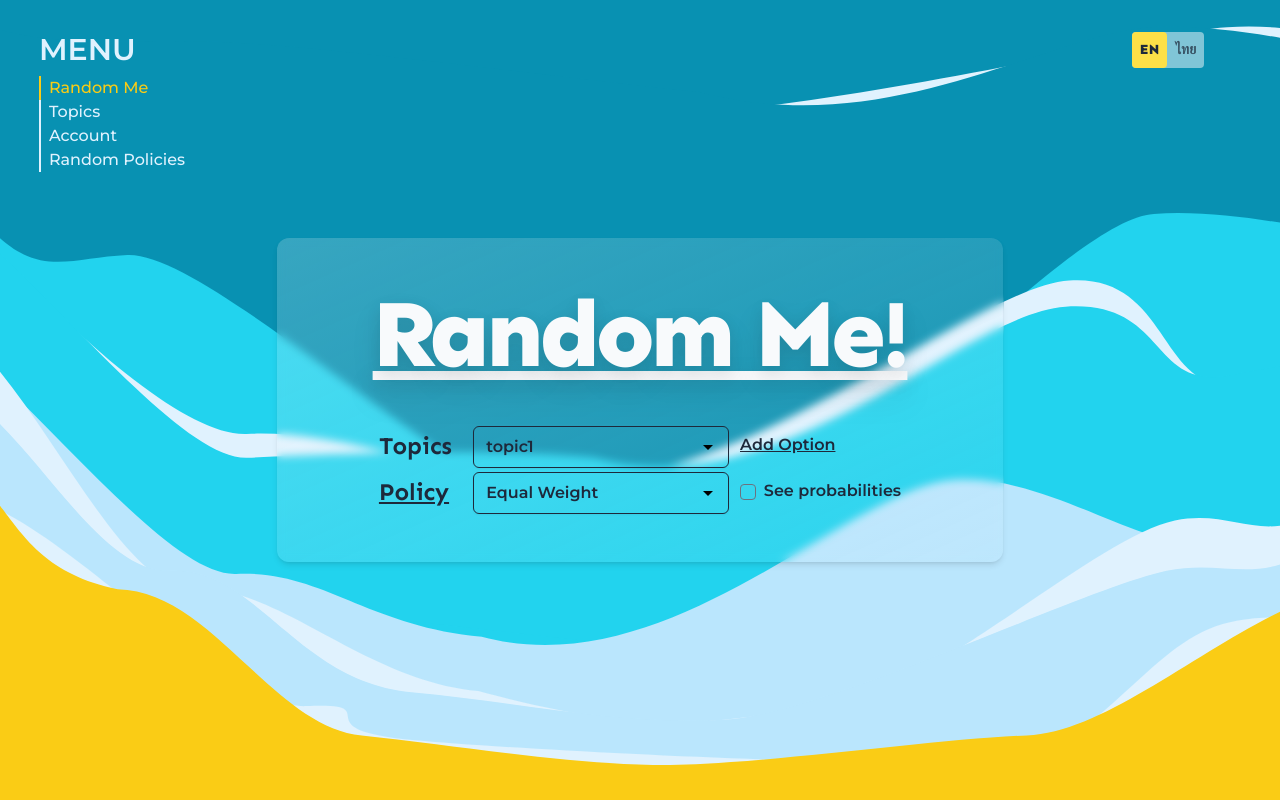
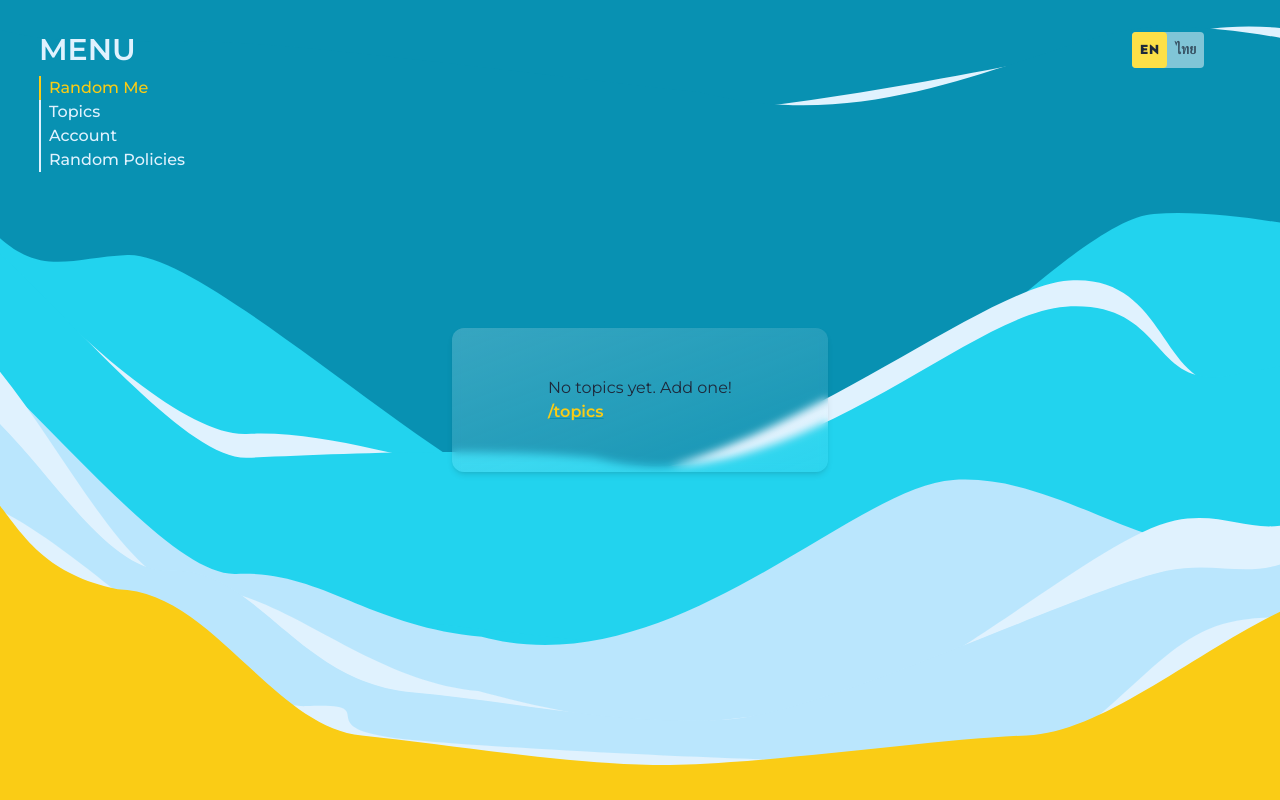
Before and after one commit to Randome-Me/random-me-frontend, a Next.js app: page / in a window 1280 px wide. Built offline with nearby package versions, Linux system fonts and the light colour scheme; some icons are missing.

Commit message:
🚧 handle user with no topics

```diff
--- a/components/pages/topics/OptionsSection.tsx
+++ b/components/pages/topics/OptionsSection.tsx
@@ -66,6 +66,8 @@ const OptionsSection = () => {
   }
 
   return (
+    <>
+      {topics.length > 0 && selectedTopicId !== null && (
         <div
           className="
       flex
@@ -185,6 +187,8 @@ const OptionsSection = () => {
               })}
           </div>
         </div>
+      )}
+    </>
   )
 }
 
--- a/components/pages/topics/TopicsSection.tsx
+++ b/components/pages/topics/TopicsSection.tsx
@@ -5,6 +5,7 @@ import { useTranslation, withTranslation } from "react-i18next"
 import {
   addTopic,
   removeTopic,
+  resetSelectedTopic,
   selectTopic,
   setTopicName,
 } from "store/slice/user"
@@ -31,8 +32,10 @@ const TopicsSection = () => {
 
     dispatch(setTopicName({ topicId: selectedTopicId, name }))
   }
+
   const deleteTopic = () => {
     dispatch(removeTopic({ topicId: selectedTopicId }))
+    dispatch(resetSelectedTopic())
   }
 
   return (
@@ -85,7 +88,9 @@ const TopicsSection = () => {
         </div>
         {topics.map((topic) => (
           <div
-            onClick={() => dispatch(selectTopic({ topicId: topic._id }))}
+            onClick={() => {
+              dispatch(selectTopic({ topicId: topic._id }))
+            }}
             key={topic._id}
             className={`
             w-full
@@ -115,7 +120,10 @@ const TopicsSection = () => {
                   icon="clarity:edit-solid"
                 />
                 <Icon
-                  onClick={() => deleteTopic()}
+                  onClick={(e) => {
+                    deleteTopic()
+                    e.stopPropagation()
+                  }}
                   className="
                   w-5
                   h-5
--- a/locales/en.ts
+++ b/locales/en.ts
@@ -28,6 +28,7 @@ const en = {
       "see probabilities": "See probabilities",
       probability: "Probability",
       option: "Option",
+      noTopics: "No topics yet. Add one!",
     },
     topics: {
       title: "Topics",
--- a/locales/index.ts
+++ b/locales/index.ts
@@ -16,8 +16,8 @@ i18n
   .use(initReactI18next) // passes i18n down to react-i18next
   .init({
     resources,
-    lng: store.getState().user?.lang || defaultLanguage,
-    // fallbackLng: "en",
+    // lng: store?.getState()?.user?.lang || defaultLanguage,
+    fallbackLng: "en",
 
     interpolation: {
       escapeValue: false, // react already safes from xss
--- a/locales/th.ts
+++ b/locales/th.ts
@@ -28,6 +28,7 @@ const th = {
       "see probabilities": "ดูความน่าจะเป็น",
       probability: "ความน่าจะเป็น",
       option: "ตัวเลือก",
+      noTopics: "ยังไม่มีหัวข้อเลย เพิ่มสิ",
     },
     topics: {
       title: "หัวข้อ",
--- a/pages/_app.tsx
+++ b/pages/_app.tsx
@@ -3,11 +3,14 @@ import "../styles/globals.css"
 import store from "store"
 import { Provider } from "react-redux"
 import "locales"
+import AuthProvider from "providers/AuthProvider"
 
 function MyApp({ Component, pageProps }: AppProps) {
   return (
     <Provider store={store}>
-      <Component {...pageProps} />
+      <AuthProvider>
+        <Component {...pageProps} />
+      </AuthProvider>
     </Provider>
   )
 }
--- a/pages/index.tsx
+++ b/pages/index.tsx
@@ -29,14 +29,14 @@ const Home = () => {
   const { t } = useTranslation("translation", { keyPrefix: "home" })
 
   const [selectedPolicy, setSelectedPolicy] = useState<RandomPolicy>(
-    topics.find((topic) => topic._id === selectedTopicId).policy
+    topics.find((topic) => topic._id === selectedTopicId)?.policy
   )
   const [probabilityInfo, setProbabilityInfo] = useState(getProbabilities())
   const [showInfo, setShowInfo] = useState(false)
 
   useEffect(() => {
     setSelectedPolicy(
-      topics.find((topic) => topic._id === selectedTopicId).policy
+      topics.find((topic) => topic._id === selectedTopicId)?.policy
     )
     setProbabilityInfo(getProbabilities())
   }, [topics, selectedTopicId])
@@ -68,6 +68,8 @@ const Home = () => {
                 md:px-24"
             >
               <main className="space-y-10">
+                {topics.length > 0 && (
+                  <>
                     <RandomMeButton />
                     <div className="flex flex-col items-center">
                       <div>
@@ -171,6 +173,25 @@ const Home = () => {
                         </div>
                       </div>
                     </div>
+                  </>
+                )}
+                {topics.length === 0 && (
+                  <>
+                    <span>{t("noTopics")}</span>
+                    <br />
+                    <Link href="/topics">
+                      <a
+                        className="
+                      clickable-text-cyan
+                      text-yellow-400
+                      "
+                      >
+                        /topics
+                      </a>
+                    </Link>
+                    <br />
+                  </>
+                )}
                 {showInfo && (
                   <ProbabilityTable probabilityInfo={probabilityInfo} />
                 )}
--- a/pages/topics.tsx
+++ b/pages/topics.tsx
@@ -5,9 +5,11 @@ import TopicsSection from "components/pages/topics/TopicsSection"
 import OptionsSection from "components/pages/topics/OptionsSection"
 import CenteredSpanGlassLayout from "components/layout/CenteredSpanGlassLayout"
 import { useTranslation, withTranslation } from "react-i18next"
+import { useAppSelector } from "hooks"
 
 const Topics = () => {
   const { t } = useTranslation("translation", { keyPrefix: "topics" })
+  const { selectedTopicId } = useAppSelector((state) => state.user)
 
   return (
     <>
@@ -26,9 +28,11 @@ const Topics = () => {
             <div className="col-span-2">
               <TopicsSection />
             </div>
-            <div className="col-span-3">
-              <OptionsSection />
-            </div>
+            {selectedTopicId && (
+              <div className="col-span-3">
+                <OptionsSection />
+              </div>
+            )}
           </CenteredSpanGlassLayout>
         </LoggedInLayout>
       </PageBackground>
--- /dev/null
+++ b/providers/AuthProvider.tsx
@@ -0,0 +1,18 @@
+import { useAppDispatch } from "hooks"
+import { useEffect } from "react"
+import { setUser } from "store/slice/user"
+import { getLocalUser } from "utils"
+
+interface AuthProviderProps {
+  children: React.ReactNode
+}
+
+const AuthProvider = ({ children }: AuthProviderProps) => {
+  const dispatch = useAppDispatch()
+  useEffect(() => {
+    dispatch(setUser(getLocalUser()))
+  }, [])
+  return <div>{children}</div>
+}
+
+export default AuthProvider
--- a/store/slice/user.ts
+++ b/store/slice/user.ts
@@ -1,9 +1,10 @@
 import { AvailableLanguages } from "types/internationalization"
 import { RandomPolicy } from "types/mab"
 import { createSlice, PayloadAction } from "@reduxjs/toolkit"
-import { User, dumbUser } from "types"
+import { User } from "types"
+import { createLocalUser } from "utils"
 
-const initialState: User | null = dumbUser
+const initialState: User = createLocalUser()
 
 export const userSlice = createSlice({
   name: "user",
@@ -99,13 +100,7 @@ export const userSlice = createSlice({
         state.topics.findIndex((topic) => topic._id === topicId),
         1
       )
-      // select the first topic if there is one
-      // else set selectedTopicId to null
-      if (state.topics.length > 0) {
-        selectTopic({ topicId: state.topics[0]._id })
-        return
-      }
-      resetSelectedTopic()
+      // resetSelectedTopic()
     },
     addTopic: (
       state,
@@ -113,8 +108,9 @@ export const userSlice = createSlice({
     ) => {
       // TODO: add this topic to the database
       // const topic = get from db
+      const _id = Date.now() + ""
       state.topics.push({
-        _id: `${Math.random()}${Math.random()}`,
+        _id,
         name,
         options: [],
         policy: RandomPolicy.MULTINOMIAL,
@@ -124,9 +120,10 @@ export const userSlice = createSlice({
     addOption: (
       state,
       {
-        payload: { topicId, name, weight = 1 },
-      }: PayloadAction<{ topicId: string; name: string; weight?: number }>
+        payload: { topicId, name, bias = 1 },
+      }: PayloadAction<{ topicId: string; name: string; bias?: number }>
     ) => {
+      console.log(">>> | add option to topicId", topicId)
       // TODO: add this option to the database
       // const option = get from database
       state.topics
@@ -136,7 +133,7 @@ export const userSlice = createSlice({
           name,
           pulls: 0,
           reward: 0,
-          bias: weight,
+          bias,
         })
     },
     changeLanguage: (
--- a/types/index.ts
+++ b/types/index.ts
@@ -1,5 +1,7 @@
 import { AvailableLanguages } from "./internationalization"
 import { RandomPolicy, BanditArm } from "./mab"
+
+export type LocalStorageKey = "user"
 
 export interface Topic {
   _id: string
--- a/utils/index.ts
+++ b/utils/index.ts
@@ -1,9 +1,39 @@
+import { LocalStorageKey, User } from "types"
 import { Arm } from "./MAB/Arm"
 import store from "store"
 import { RandomPolicy } from "types/mab"
 import { getProbabilityOfEveryArm } from "./MAB"
 import i18n from "locales"
 import { t as translate } from "i18next"
+
+export const saveToLocal = (key: LocalStorageKey, data: any) => {
+  localStorage.setItem(key, JSON.stringify(data))
+}
+
+export const getFromLocal = <T>(key: LocalStorageKey): T | null => {
+  return JSON.parse(localStorage.getItem(key) || null)
+}
+
+export const getLocalUser = () => {
+  return (
+    getFromLocal<User>("user") ??
+    (() => {
+      const user = createLocalUser()
+      saveToLocal("user", user)
+      return user
+    })()
+  )
+}
+
+export const createLocalUser = (): User => {
+  const user = {
+    _id: Date.now() + "",
+    username: "guest",
+    selectedTopicId: null,
+    topics: [],
+  }
+  return user
+}
 
 export const switchLanguage = () => {
   i18n.changeLanguage(
@@ -49,9 +79,17 @@ const getArmsWithProbabilities = () => {
   const {
     user: { selectedTopicId, topics },
   } = store.getState()
-  const { options, t, policy } = topics.find(
-    (topic) => topic._id === selectedTopicId
-  )
+
+  const selectedTopic = topics.find((topic) => topic._id === selectedTopicId)
+  if (!selectedTopic) {
+    return {
+      arms: [],
+      probabilities: [],
+      policy: RandomPolicy.RANDOMIZE,
+    }
+  }
+
+  const { options, t, policy } = selectedTopic
   const arms = options.map((arm) => new Arm(arm))
   const states = arms.map((arm) => arm.state())
 
```
Lines whose indentation alone changed are shown as unchanged.
